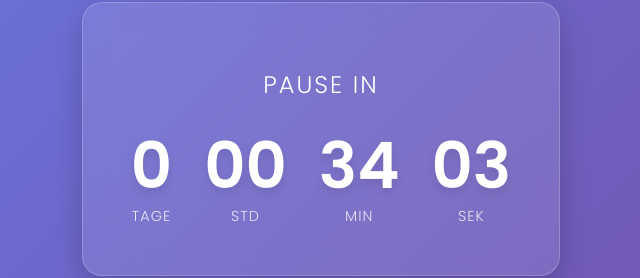
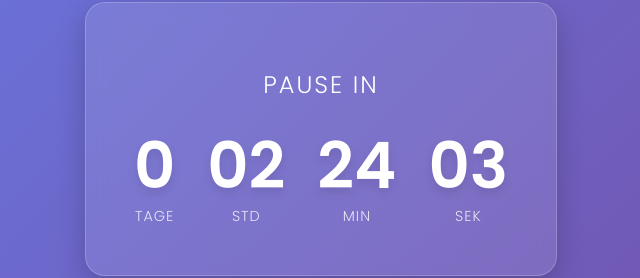
Before and after one commit to JulianKranz135/countdown, a plain HTML site: page index.html in a window 1280 px wide. Shown: the part 261-539 px from the top of the page, 319-959 px from the left. Drawn offline with Linux system fonts and the light colour scheme.

Commit message:
Fix target date in index.html

```diff
--- a/index.html
+++ b/index.html
@@ -114,7 +114,7 @@
 
     <script>
 
-        const targetDate = new Date("Febrauar 9, 2026 09:15:00").getTime();
+        const targetDate = new Date("Febrauar 9, 2026 11:05:00").getTime();
 
         const timer = setInterval(function() {
 
```
